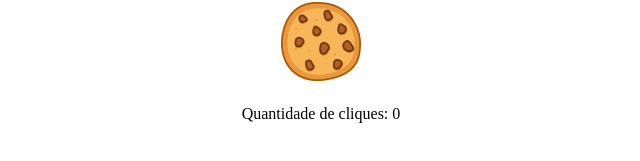
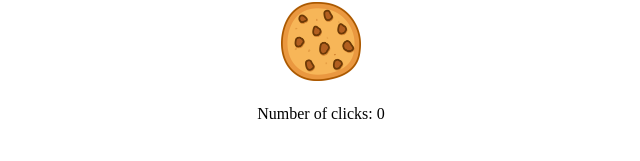
Before and after one commit to eukahh/CookieClicker, a plain HTML site: page index.html in a window 1280 px wide. Shown: the part 257-418 px from the top of the page, 319-959 px from the left. Drawn offline with Linux system fonts and the light colour scheme.

Commit message:
Update index.html

```diff
--- a/index.html
+++ b/index.html
@@ -12,7 +12,7 @@
         <button id="cookie"><img src="./images/cookie.png" width="80"></button>
     </div>
     <div id="counterDiv">
-        <a id="counter">Quantidade de cliques: 0</a>
+        <a id="counter">Number of clicks: 0</a>
     </div>
     <script src="./script.js"></script>
 </body>
```
